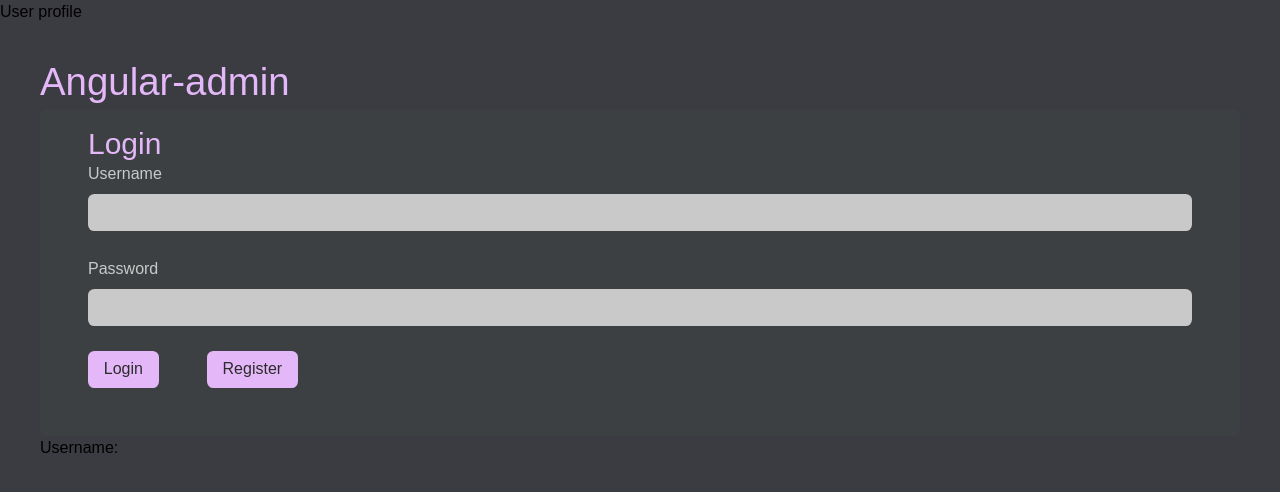
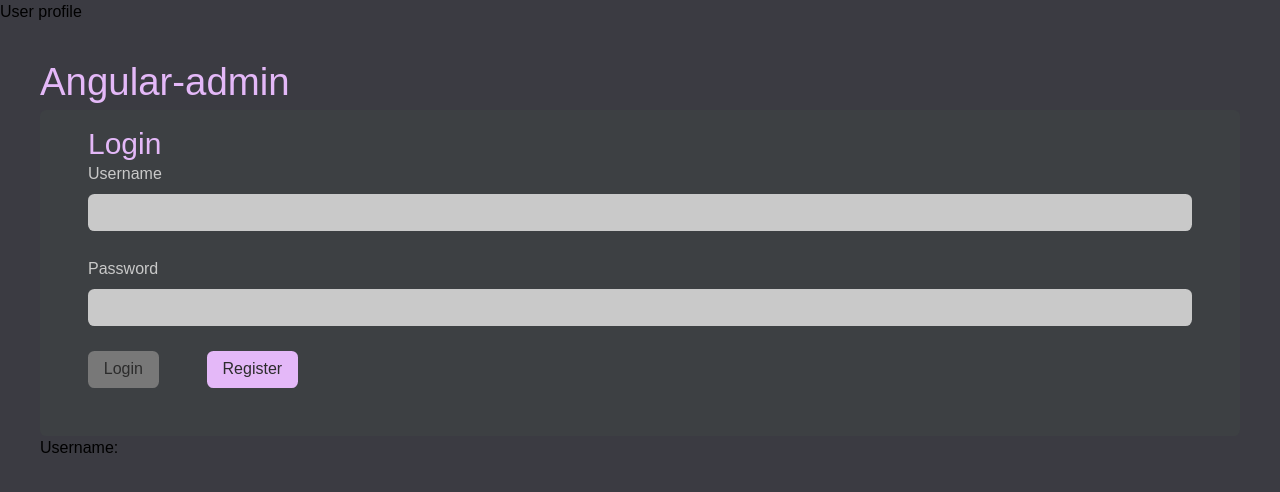
Before and after one commit to Yannick-Vk/Angular-Admin, an Angular app: page / in a window 1280 px wide. Shown: the top 492 px of the page. Built offline with nearby package versions, Linux system fonts and the light colour scheme.

Commit message:
Added validation and disabled the button

```diff
--- a/src/app/login/LoginForm.css
+++ b/src/app/login/LoginForm.css
@@ -9,10 +9,15 @@ form {
 form button {
   color: #2c2c2c;
 }
-form button:hover {
+form button:enabled:hover {
   background: #5a1275;
   color: #fff;
   border-color: #5a1275;
+}
+form button[disabled] {
+  background: #787878;
+  border-color: #787878;
+  cursor: not-allowed;
 }
 
 form input {
--- a/src/app/login/LoginForm.scss
+++ b/src/app/login/LoginForm.scss
@@ -8,10 +8,16 @@ form {
 
 form button {
   color: #2c2c2c;
-  &:hover {
+  &:enabled:hover {
     background: #5a1275;
     color: #fff;
     border-color: #5a1275;
+  }
+
+  &[disabled] {
+    background: #787878;
+    border-color: #787878;
+    cursor: not-allowed;
   }
 }
 
--- a/src/app/login/LoginForm.ts
+++ b/src/app/login/LoginForm.ts
@@ -11,11 +11,11 @@ import {FormControl, FormGroup, ReactiveFormsModule, Validators} from '@angular/
 })
 export class LoginForm {
   loginForm = new FormGroup({
-    username: new FormControl(''),
-    password: new FormControl(''),
+    username: new FormControl('', Validators.required),
+    password: new FormControl('', Validators.required),
   })
 
   onSubmit() {
-
+    console.log(this.loginForm.value);
   }
 }
```
Also changed, not shown: 1 other file (tests, documents, lock files or other folders).
